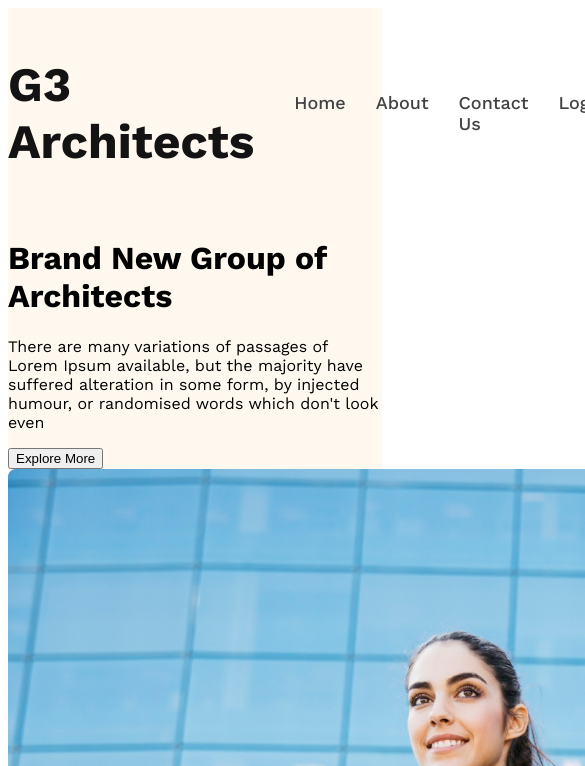
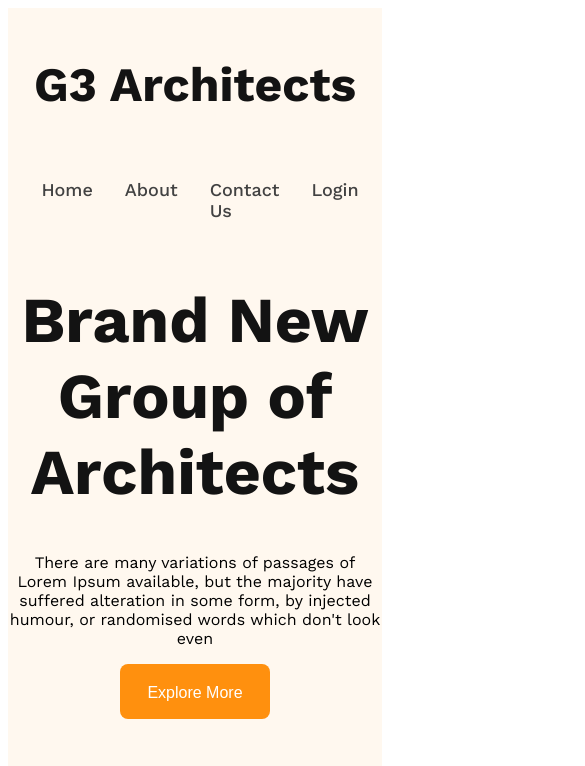
Before and after one commit to IbrahimNewaz/MODULE-09-G3-Architects-Project, a plain HTML site: page index.html in a window 390 px wide. Shown: the top 766 px of the page, 585 px wide, since content can reach past the window. Drawn offline with nearby package versions, Linux system fonts and the light colour scheme.

Commit message:
added small device responsive and banner styles

```diff
--- a/g3 style/g3_architects.css
+++ b/g3 style/g3_architects.css
@@ -15,33 +15,61 @@
 }
 
 /* 🔵SHARED COLOR 🔵*/
+
+.dark-1 {
+  color: #131313;
+}
+
 .dark-2 {
   color: #424242;
 }
-.dark-1{
-    color: #131313;
+
+/* 🔵 BACKGROUND COLOR 🔵 */
+.bg-light {
+  background-color: #ff900e10;
 }
 
-/* 🔵 BACKGROUND COLOR 🔵 */
-.bg-light{
-    background-color: #FF900E10;
+/* 🟧 BUTTON 🟧*/
+.btn-primary {
+  width: 180px;
+  height: 64px;
+  border: none;
+  background-color: #ff900e;
+  border-radius: 8px;
+  padding: 20px 25px;
+  cursor: grab;
+
+  color: #ffffff;
+  font-size: 1.25rem;
+  font-weight: 600;
+}
+.btn-primary:hover {
+  border: 2px solid rgb(177, 2, 2);
+  background-color: #e54105;
+  border-radius: 10px;
+
+  cursor: zoom-in;
+
+  color: #ffffff;
+  font-size: 1.25rem;
+  font-weight: 600;
 }
 
 /* 🟩 HEADER STYLES🟩 */
 
 /* 🟩 NAV-BAR STYLES🟩 */
-.nav-bar{
-    justify-content: space-between;
-    align-items: center;
+.nav-bar {
+  justify-content: space-between;
+  align-items: center;
 }
 .nav-item {
   list-style: none;
   margin-right: 30px;
 }
 
-.brand{
-    font-size:3rem ;
-    font-weight: bold;
+.brand {
+  font-size: 3rem;
+  font-weight: bold;
 }
 
 .nav-link {
@@ -50,7 +78,67 @@
   font-weight: 500;
 }
 
-.nav-bar, .banner{
-    max-width: 1440px;
-    margin: 0 auto;
+.nav-bar,
+.banner {
+  max-width: 1440px;
+  margin: 0 auto;
 }
+
+/*🟩 BANNER PART STYLES🟩 */
+.banner-content {
+  max-width: 850px;
+  margin: 0 auto;
+  text-align: center;
+  margin-bottom: 50px;
+}
+
+.banner-titel {
+  font-size: 4rem;
+  font-weight: bold;
+}
+
+.banner-img {
+  width: 100%;
+}
+
+/* 🚩🟩🚩 RESPONSIVE MEDIA QUERY 🚩🟩🚩*/
+
+/* 🔴SMALL DEVICE - MAX-WIDTH 576PX🔴 */
+
+@media screen and (max-width: 576px) {
+  .nav-bar {
+    flex-direction: column;
+  }
+
+  .nav-link {
+    flex-direction: row;
+    justify-content: end;
+    align-items: flex-start;
+    gap: 2px;
+  }
+
+  .btn-primary {
+    width: 150px;
+    height: 55px;
+    border: none;
+    background-color: #ff900e;
+    border-radius: 8px;
+    padding: 20px 25px;
+    cursor: grab;
+
+    color: #ffffff;
+    font-size: 1rem;
+    font-weight: 500;
+  }
+  .btn-primary:hover {
+    border: 1px solid rgb(177, 2, 2);
+    background-color: #e54105;
+    border-radius: 8px;
+
+    cursor: zoom-in;
+
+    color: #ffffff;
+    font-size: 1rem;
+    font-weight: 500;
+  }
+}
--- a/index.html
+++ b/index.html
@@ -27,7 +27,7 @@
       <div class="banner">
         <!-- BANNER CONTENT -->
         <div class="banner-content">
-          <h1 class="banner-titel">Brand New Group of Architects</h1>
+          <h1 class="banner-titel dark-1">Brand New Group of Architects</h1>
           <p class="banner-description">
             There are many variations of passages of Lorem Ipsum available, but
             the majority have suffered alteration in some form, by injected
@@ -36,7 +36,7 @@
           <button class="btn-primary">Explore More</button>
         </div>
 
-        <img src="g3-architects-resources/images/banner.png" alt="Banner Pic" />
+        <img class="banner-img" src="g3-architects-resources/images/banner.png" alt="Banner Pic" />
       </div>
     </header>
     <!-- THE MAIN SECTION -->
```
